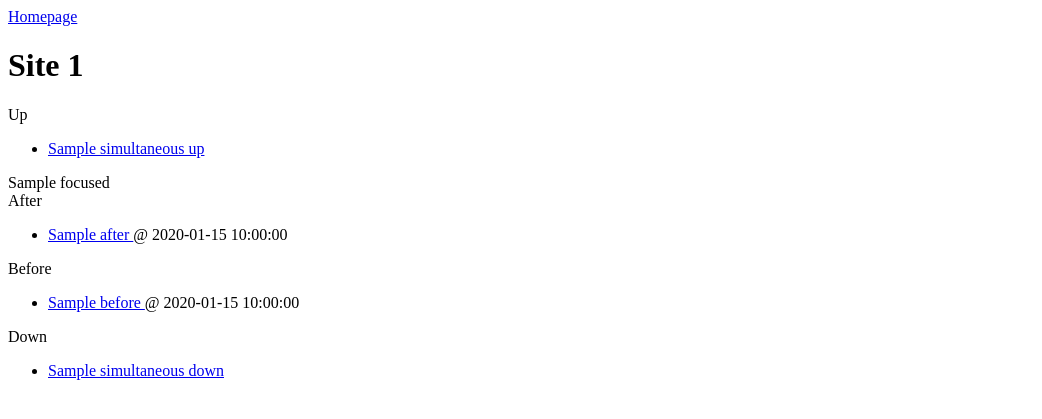
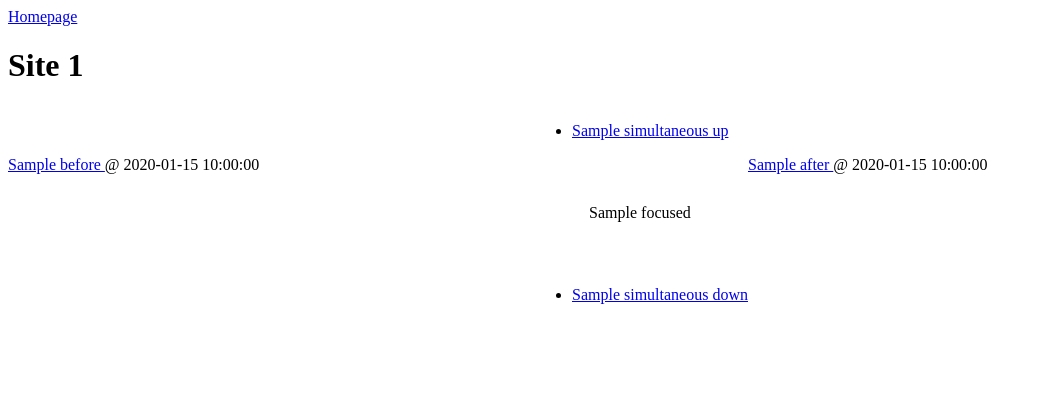
Before and after one commit to jherve/media_observer, a FastAPI app: template templates/site_main_article_detail.html in a window 1280 px wide. Shown: the top 419 px of the page, without its empty margins (0-1042 px from the left). Run offline with FastAPI, Linux system fonts and the light colour scheme; the template is opened without the code that fills it: most values are stand-ins (such as "Sample title", 1, 10 or a date in 2020); parts of the project's set-up code (start-up, migrations or seed data) failed here and were passed over.

Commit message:
Add an ugly but functional grid style

```diff
--- a/static/style.css
+++ b/static/style.css
@@ -1,3 +1,37 @@
 .admin {
     color: red;
 }
+
+#article_browser {
+    display: grid;
+    grid-template-areas: ". up ."
+    "before focused after"
+    ". down .";
+    grid-template-columns: 1fr auto 1fr;
+    grid-template-rows: 1fr auto 1fr;
+}
+
+#article_browser .focused {
+    grid-area: focused;
+
+    align-self: center;
+    justify-self: center;
+    padding: 3em;
+}
+#article_browser .up {
+    grid-area: up;
+}
+#article_browser .before {
+    grid-area: before;
+}
+#article_browser .after {
+    grid-area: after;
+}
+#article_browser .down {
+    grid-area: down;
+}
+
+#article-browser ul {
+    list-style: none;
+    margin-block-start: 0;
+}
--- a/templates/site_main_article_detail.html
+++ b/templates/site_main_article_detail.html
@@ -14,8 +14,7 @@
     {%- endmacro %}
 
     <div id="article_browser">
-        <div class="simultaneous_up">
-            Up
+        <div class="up">
             <ul>
                 {% for a in simultaneous_up %}
                     <li>{{ article(a) }}</li>
@@ -25,22 +24,15 @@
         <div class="focused">{{ focused["title"] }}</div>
         {% if after %}
             <div class="after">
-                After
-                <ul>
-                    <li>{{ article(after) }} @ {{ after["time_diff"] }}</li>
-                </ul>
+                {{ article(after) }} @ {{ after["timestamp_virtual"] }}
             </div>
         {% endif %}
         {% if before %}
             <div class="before">
-                Before
-                <ul>
-                    <li>{{ article(before) }} @ {{ before["time_diff"] }}</li>
-                </ul>
+                {{ article(before) }} @ {{ before["timestamp_virtual"] }}
             </div>
         {% endif %}
-        <div class="simultaneous_down">
-            Down
+        <div class="down">
             <ul>
                 {% for a in simultaneous_down %}
                     <li>{{ article(a) }}</li>
```
